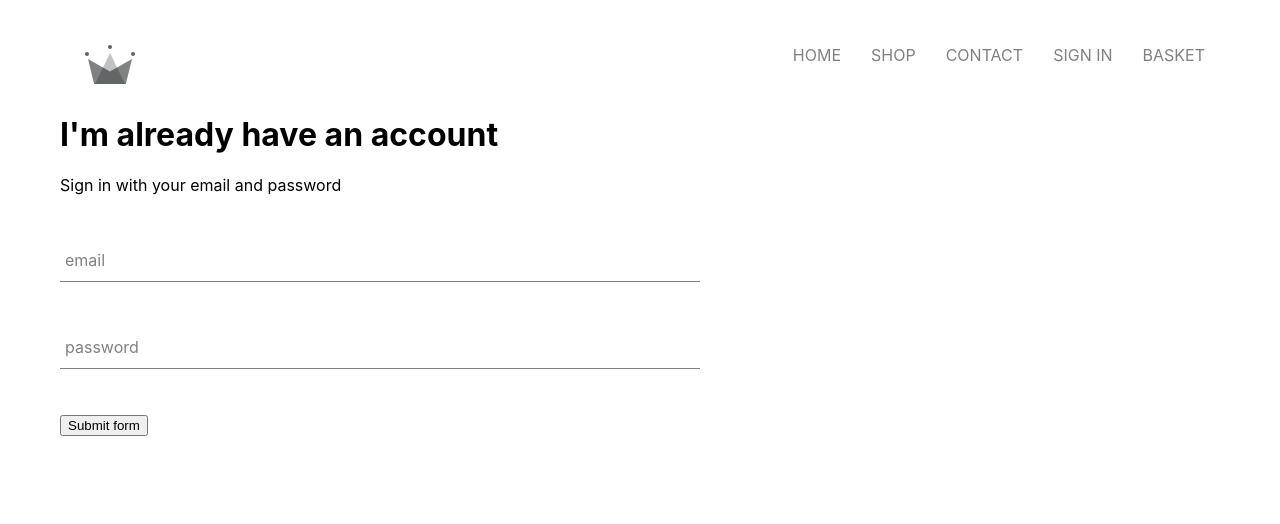
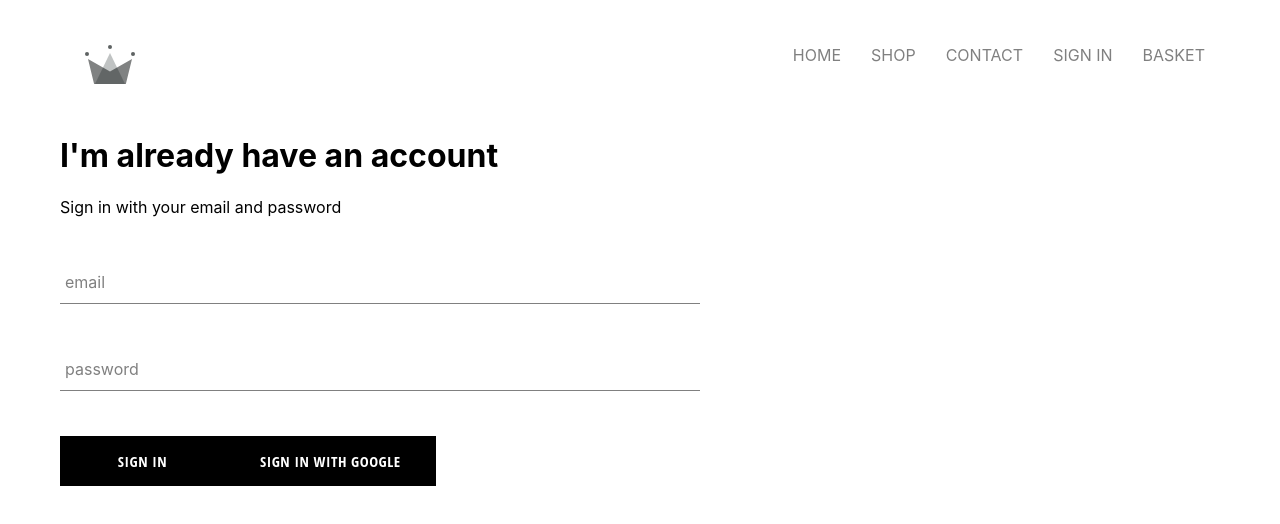
Before and after one commit to nat081018/store__react, a React (Create React App) app: page /signin in a window 1280 px wide. Shown: the top 524 px of the page. Built offline with nearby package versions, Linux system fonts and the light colour scheme.

Commit message:
added firebase

```diff
--- a/package.json
+++ b/package.json
@@ -6,7 +6,7 @@
     "@testing-library/jest-dom": "^4.2.4",
     "@testing-library/react": "^9.5.0",
     "@testing-library/user-event": "^7.2.1",
-    "firebase": "^7.14.3",
+    "firebase": "^7.17.1",
     "node-sass": "^4.14.1",
     "react": "^16.13.1",
     "react-dom": "^16.13.1",
--- a/src/components/custom-button/custom-button.component.jsx
+++ b/src/components/custom-button/custom-button.component.jsx
@@ -1,6 +1,8 @@
 import React from "react"
 import "./custom-button.style.scss"
 
-const CustomButton = () => {}
+const CustomButton = ({children, otherButtonProps}) => (
+<button className="custom-button" {...otherButtonProps}>{children}</button>
+)
 
 export default CustomButton
--- a/src/components/custom-button/custom-button.style.scss
+++ b/src/components/custom-button/custom-button.style.scss
@@ -0,0 +1,22 @@
+.custom-button {
+    min-width: 165px;
+    width: auto;
+    height: 50px;
+    letter-spacing: 0.5px;
+    line-height: 50px;
+    padding: 0 35px 0 35px;
+    font-size: 15px;
+    background-color: black;
+    color: white;
+    text-transform: uppercase;
+    font-family: 'Open Sans Condensed';
+    font-weight: bolder;
+    border: none;
+    cursor: pointer;
+
+    &:hover {
+      background-color: white;
+      color: black;
+      border: 1px solid black;
+    }
+  }
--- a/src/components/form-input/form-input.component.jsx
+++ b/src/components/form-input/form-input.component.jsx
@@ -5,7 +5,7 @@ const FromInput = ({hendleChange, label, ...otherInputProps}) => (
     <div className="group">
         <input className="form-input" onChange={hendleChange}  {...otherInputProps}/>
         {
-           label ? (<lable className={` ${otherInputProps.value.length ? "shrink" : ""} form-input-label`}>{label}</lable>) : null
+           label ? (<label className={` ${otherInputProps.value.length ? "shrink" : ""} form-input-label`}>{label}</label>) : null
         }
     </div>
 )
--- a/src/components/sign-in/sign-in.component.jsx
+++ b/src/components/sign-in/sign-in.component.jsx
@@ -1,7 +1,8 @@
 import React, {Component} from "react"
 import "./sign-in.style.scss"
 import FromInput from "../../components/form-input/form-input.component"
-
+import CustomButton from "../../components/custom-button/custom-button.component"
+import signInWithGoogle from "../../firebase/firebase.utils"
 
 class SignIn extends Component {
     constructor(props) {
@@ -49,15 +50,9 @@ class SignIn extends Component {
                     label="password"
                     hendleChange={this.hendleChange}
                     required />
-
-                    < input type="submit" value="Submit form"/>
+                    <CustomButton type="submit">Sign in</CustomButton>
+                    <CustomButton onClick={signInWithGoogle}>sign In With Google</CustomButton>
                 </form>
-
-
-
-
-
-
             </div>
         )
     }
--- a/src/components/sign-in/sign-in.style.scss
+++ b/src/components/sign-in/sign-in.style.scss
@@ -1,3 +1,9 @@
 .sign-in {
     width: 50vw;
+    display: flex;
+    flex-direction: column;
+
+    title {
+        margin: 10px 0;
+    }
 }
--- /dev/null
+++ b/src/firebase/firebase.utils.js
@@ -0,0 +1,25 @@
+import firebase from 'firebase/app';
+import 'firebase/firestore';
+import 'firebase/auth';
+
+const config = {
+  apiKey: "AIzaSyBDfXDKTGyQNHJJ0jbClUbanH9CdBkEjHM",
+    authDomain: "storedb-4a20f.firebaseapp.com",
+    databaseURL: "https://storedb-4a20f.firebaseio.com",
+    projectId: "storedb-4a20f",
+    storageBucket: "storedb-4a20f.appspot.com",
+    messagingSenderId: "747551751995",
+    appId: "1:747551751995:web:8b5cb46e5b572f205e411e",
+    measurementId: "G-WD1GQRVWF6"
+};
+
+firebase.initializeApp(config);
+
+export const auth = firebase.auth();
+export const firestore = firebase.firestore();
+
+const provider = new firebase.auth.GoogleAuthProvider();
+provider.setCustomParameters({ prompt: 'select_account' });
+export const signInWithGoogle = () => auth.signInWithPopup(provider);
+
+export default firebase;
```
Also changed, not shown: 1 other file (tests, documents, lock files or other folders).
